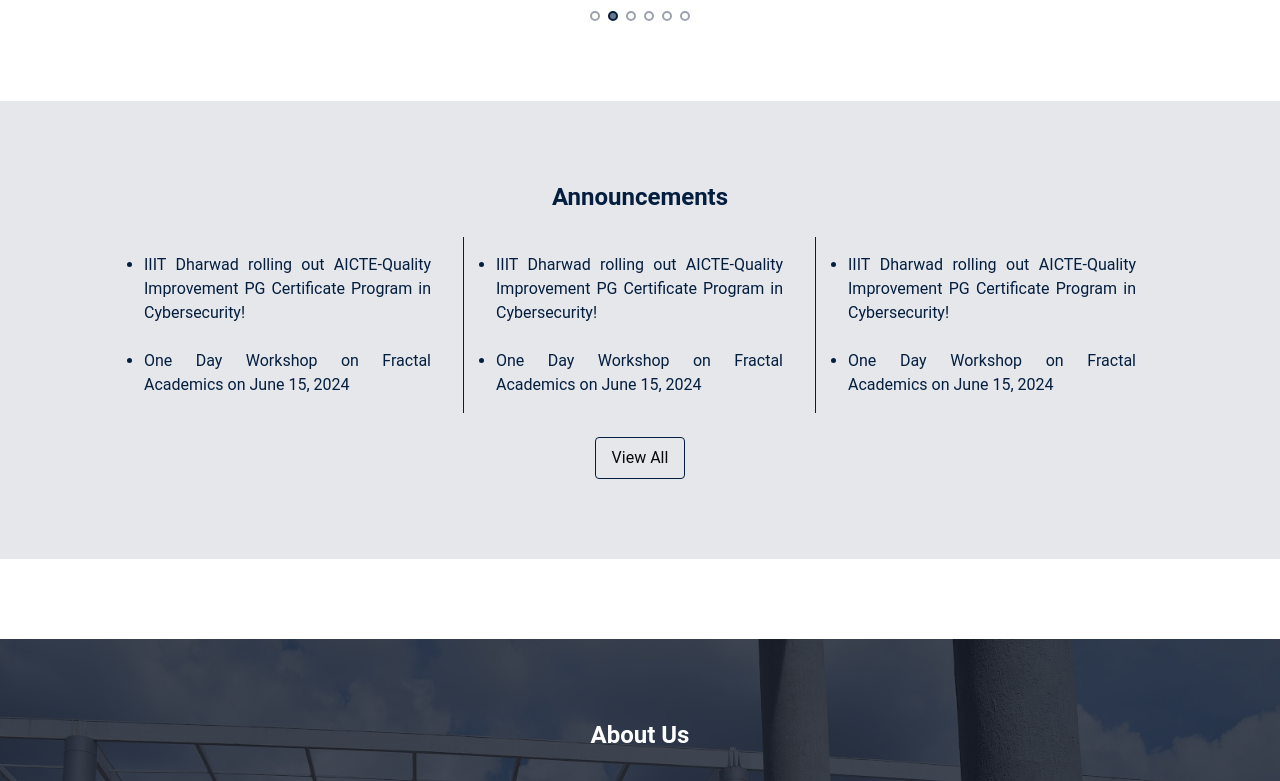
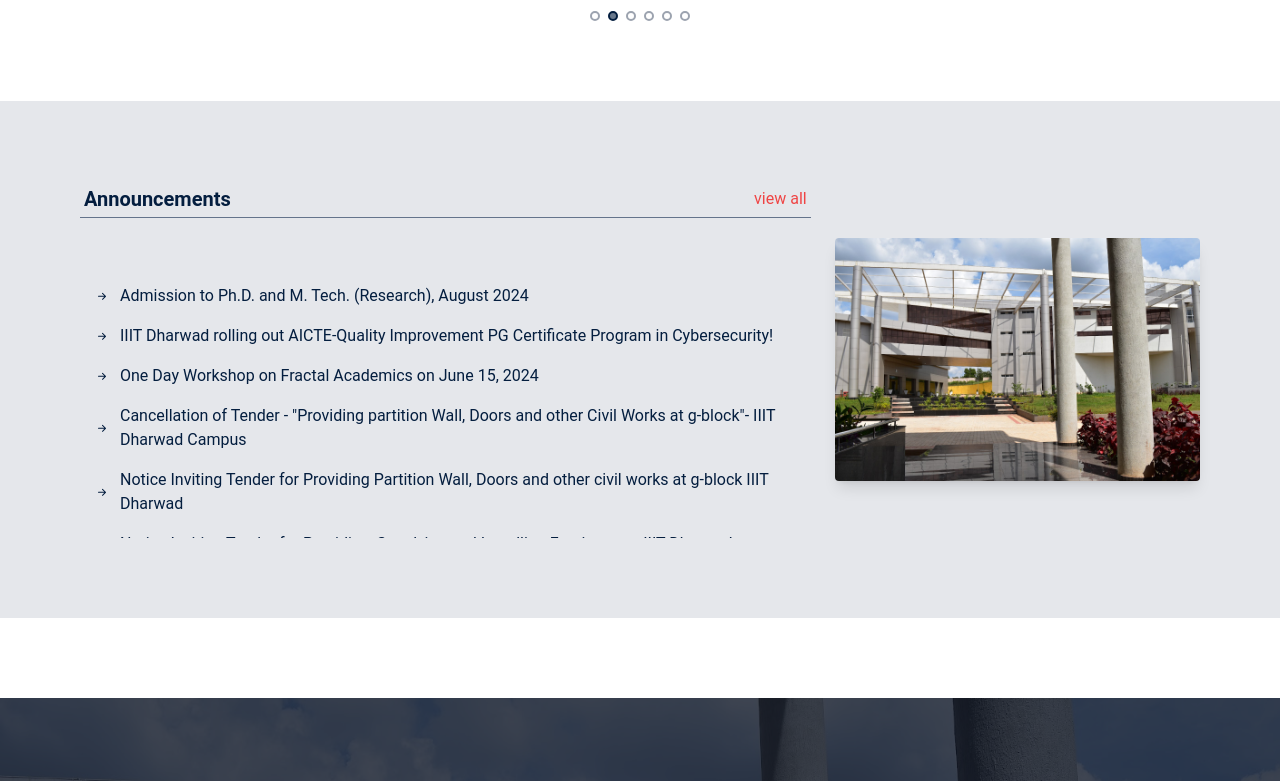
Before and after one commit to Velocity-IIITDWD/iiitdwd.ac.in, a Next.js app: page / in a window 1280 px wide. Shown: the part 579-1360 px from the top of the page. Built offline with nearby package versions, Linux system fonts and the light colour scheme.

Commit message:
HomePage Announcements added

```diff
--- a/app/globals.css
+++ b/app/globals.css
@@ -66,7 +66,6 @@
   .heading-text {
     @apply text-4xl font-bold my-10 text-center text-dwd-primary;
   }
-
 }
 
 @layer utilities {
@@ -90,6 +89,28 @@
     width: 3rem;
     height: 1px;
     background-color: white;
+  }
+}
+
+.slide {
+  transform: translate3d(0, 0, 0);
+}
+
+.scrolling-text {
+  transform: translateY(100%);
+  animation: my-animation 15s linear infinite;
+}
+
+@keyframes my-animation {
+  from {
+    -moz-transform: translateY(100%);
+    -webkit-transform: translateY(100%);
+    transform: translateY(100%);
+  }
+  to {
+    -moz-transform: translateY(-100%);
+    -webkit-transform: translateY(-100%);
+    transform: translateY(-100%);
   }
 }
 
--- a/app/page.tsx
+++ b/app/page.tsx
@@ -18,6 +18,7 @@ import { GalleryImages } from '@/data/gallery';
 import { events } from '@/data/events';
 import AnimatedCounter from '@/components/HomePage/AnimatedCounter';
 import AutoScrollCarousel from '@/components/HomePage/AutoScrollCarousel';
+import { announcements } from '@/data/announcements';
 
 export default function Home() {
   return (
@@ -46,38 +47,53 @@ export default function Home() {
         ))}
       </MainCarousel>
 
-      <section className="my-20 bg-gray-200 md:py-20 py-10 w-full flex flex-col items-center md:px-24 sm:px-10 p-4 gap-6">
-        <p className="text-dwd-primary text-2xl font-bold">Announcements</p>
-
-        <div className="grid text-dwd-primary text-justify lg:grid-cols-3 grid-cols-1 px-4">
-          <ul className="list-disc pl-8 p-4 px-8 border-0 border-dwd-primary border-r-0 border-b lg:border-b-0 lg:border-r flex flex-col gap-6">
-            <li>
-              IIIT Dharwad rolling out AICTE-Quality Improvement PG Certificate
-              Program in Cybersecurity!
-            </li>
-            <li>One Day Workshop on Fractal Academics on June 15, 2024</li>
-          </ul>
-          <ul className="list-disc pl-8 p-4 px-8 border-0 border-dwd-primary border-r-0 border-b lg:border-b-0 lg:border-r flex flex-col gap-6">
-            <li>
-              IIIT Dharwad rolling out AICTE-Quality Improvement PG Certificate
-              Program in Cybersecurity!
-            </li>
-            <li>One Day Workshop on Fractal Academics on June 15, 2024</li>
-          </ul>
-          <ul className="list-disc pl-8 p-4 px-8 flex flex-col gap-6">
-            <li>
-              IIIT Dharwad rolling out AICTE-Quality Improvement PG Certificate
-              Program in Cybersecurity!
-            </li>
-            <li>One Day Workshop on Fractal Academics on June 15, 2024</li>
-          </ul>
+      <section className="my-20 bg-gray-200 md:py-20 py-10 w-full flex flex-col md:flex-row-reverse items-center md:px-20 sm:px-10 p-4 gap-6">
+        <Image
+          alt="main image"
+          src={'/HomePage/IIIT_Dharwad.jpg'}
+          width={0}
+          height={0}
+          sizes="100%"
+          style={{ height: 'auto', width: '100%' }}
+          className="w-full rounded shadow-lg md:basis-1/3 overflow-hidden object-cover object-center"
+        />
+        <div className="w-full basis-2/3 flex flex-col h-full">
+          <div className="w-full items-center p-1 border-b border-b-slate-500 flex justify-between">
+            <div className="text-dwd-primary font-semibold text-xl">
+              Announcements
+            </div>
+            <Link href={'/announcements'} className="text-red-500">
+              view all
+            </Link>
+          </div>
+          <div className="overflow-hidden h-[40vh] relative slide">
+            <div className="flex flex-col gap-2 p-2 absolute top-0 left-0 w-full scrolling-text slide">
+              {announcements?.map((item, index) => (
+                <a
+                  href={item?.link}
+                  target="_blank"
+                  key={index}
+                  className="text-dwd-primary hover:bg-dwd-primary/30 rounded items-center cursor-pointer p-1 flex gap-2"
+                >
+                  <svg
+                    xmlns="http://www.w3.org/2000/svg"
+                    width="16"
+                    height="16"
+                    fill="currentColor"
+                    viewBox="0 0 16 16"
+                    className="w-5 flex-none"
+                  >
+                    <path
+                      fill-rule="evenodd"
+                      d="M4 8a.5.5 0 0 1 .5-.5h5.793L8.146 5.354a.5.5 0 1 1 .708-.708l3 3a.5.5 0 0 1 0 .708l-3 3a.5.5 0 0 1-.708-.708L10.293 8.5H4.5A.5.5 0 0 1 4 8"
+                    />
+                  </svg>
+                  <div>{item?.text}</div>
+                </a>
+              ))}
+            </div>
+          </div>
         </div>
-        <Link
-          href={'/announcements'}
-          className="border border-dwd-primary rounded px-4 py-2 hover:bg-dwd-primary hover:text-white  transition duration-300"
-        >
-          View All
-        </Link>
       </section>
 
       <section className="w-full h-full bg-fixed relative overflow-hidden before:z-0 before:absolute before:h-full before:w-full before:left-0 before:top-0 before:bg-gray-900/80 bg-cover bg-repeat-y bg-[url('/HomePage/IIIT_Dharwad.jpg')]">
@@ -209,7 +225,7 @@ export default function Home() {
 
       <section className="w-full h-full bg-fixed relative overflow-hidden before:z-0 before:absolute before:h-full before:w-full before:left-0 before:top-0 before:bg-gray-900/80 bg-cover bg-repeat-y bg-[url('/HomePage/LandingPage.png')]">
         <div className="relative py-24 lg:py-44 z-[1] text-white max-w-[1000px] mx-auto w-full px-10 items-center justify-center flex flex-col lg:flex-row gap-10 lg:gap-4">
-          <div className="flex basis-1/4 px-6 flex-col gap-2 items-center justify-center">
+          <div className="flex basis-1/3 px-6 flex-col gap-2 items-center justify-center">
             <div className="flex gap-2 items-center">
               <AnimatedCounter
                 className="text-3xl font-bold"
@@ -221,7 +237,7 @@ export default function Home() {
             <div className="h-[3px] relative flex flex-col w-full border-t-0 bg-transparent bg-gradient-to-r from-transparent via-gray-200 to-transparent opacity-50 after:block after:absolute after:-bottom-1 after:left-1/2 after:w-1/3 after:h-[3px] after:-translate-x-1/2 after:border-t-0 after:bg-transparent after:bg-gradient-to-r after:from-transparent after:via-slate-200 after:to-transparent"></div>
             <p className="font-semibold">Alumini</p>
           </div>
-          <div className="flex basis-1/4 px-6 flex-col gap-2 items-center justify-center">
+          <div className="flex basis-1/3 px-6 flex-col gap-2 items-center justify-center">
             <div className="flex gap-2 items-center">
               <AnimatedCounter
                 className="text-3xl font-bold"
@@ -233,7 +249,7 @@ export default function Home() {
             <div className="h-[3px] relative flex flex-col w-full border-t-0 bg-transparent bg-gradient-to-r from-transparent via-gray-200 to-transparent opacity-50 after:block after:absolute after:-bottom-1 after:left-1/2 after:w-1/3 after:h-[3px] after:-translate-x-1/2 after:border-t-0 after:bg-transparent after:bg-gradient-to-r after:from-transparent after:via-slate-200 after:to-transparent"></div>
             <p className="font-semibold">Placements</p>
           </div>
-          <div className="flex basis-1/4 px-6 flex-col gap-2 items-center justify-center">
+          <div className="flex basis-1/3 px-6 flex-col gap-2 items-center justify-center">
             <div className="flex gap-2 items-center">
               <AnimatedCounter
                 className="text-3xl font-bold"
@@ -245,7 +261,7 @@ export default function Home() {
             <div className="h-[3px] relative flex flex-col w-full border-t-0 bg-transparent bg-gradient-to-r from-transparent via-gray-200 to-transparent opacity-50 after:block after:absolute after:-bottom-1 after:left-1/2 after:w-1/3 after:h-[3px] after:-translate-x-1/2 after:border-t-0 after:bg-transparent after:bg-gradient-to-r after:from-transparent after:via-slate-200 after:to-transparent"></div>
             <p className="font-semibold">Faculty</p>
           </div>
-          <div className="flex basis-1/4 px-6 flex-col gap-2 items-center justify-center">
+          {/* <div className="flex basis-1/4 px-6 flex-col gap-2 items-center justify-center">
             <div className="flex gap-2 items-center">
               <AnimatedCounter
                 className="text-3xl font-bold"
@@ -256,7 +272,7 @@ export default function Home() {
             </div>
             <div className="h-[3px] relative flex flex-col w-full border-t-0 bg-transparent bg-gradient-to-r from-transparent via-gray-200 to-transparent opacity-50 after:block after:absolute after:-bottom-1 after:left-1/2 after:w-1/3 after:h-[3px] after:-translate-x-1/2 after:border-t-0 after:bg-transparent after:bg-gradient-to-r after:from-transparent after:via-slate-200 after:to-transparent"></div>
             <p className="font-semibold">Publications</p>
-          </div>
+          </div> */}
         </div>
       </section>
 
--- a/data/announcements.ts
+++ b/data/announcements.ts
@@ -1,32 +1,35 @@
 export type Announcement = {
-  href: string;
+  link: string;
   text: string;
-  timestamp: number;
 };
 
-let announcements: Announcement[] = [
+export const announcements: Announcement[] = [
   {
-    href: '/docs/announcement4.pdf',
-    text: 'IIIT Dharwad announces its latest announcement',
-    timestamp: 1716140476349,
+    link: '/HomePage/Ph.D_and_M.Tech-Research_Aug24_Admission_NOtification.pdf',
+    text: 'Admission to Ph.D. and M. Tech. (Research), August 2024',
   },
   {
-    href: '/docs/announcement3.pdf',
-    text: 'IIIT Dharwad announces its 3nd announcement',
-    timestamp: 1716140475349,
+    link: '/HomePage/AICTE_PROGRAM.pdf',
+    text: 'IIIT Dharwad rolling out AICTE-Quality Improvement PG Certificate Program in Cybersecurity!',
   },
   {
-    href: '/docs/announcement2.pdf',
-    text: 'IIIT Dharwad announces its 2nd announcement',
-    timestamp: 1716140474349,
+    link: '/HomePage/Brochure.pdf',
+    text: 'One Day Workshop on Fractal Academics on June 15, 2024',
   },
   {
-    href: '/docs/announcement1.pdf',
-    text: 'IIIT Dharwad announces its 1st announcement',
-    timestamp: 1716140473349,
+    link: '/HomePage/Cancellation_Wall_Partition.pdf',
+    text: 'Cancellation of Tender - "Providing partition Wall, Doors and other Civil Works at g-block"- IIIT Dharwad Campus',
+  },
+  {
+    link: '/tenders',
+    text: 'Notice Inviting Tender for Providing Partition Wall, Doors and other civil works at g-block IIIT Dharwad',
+  },
+  {
+    link: '/tenders',
+    text: 'Notice Inviting Tender for Providing, Supplying and Installing Furnitures at IIIT Dharwad',
+  },
+  {
+    link: '/SRMP-ACMTMM-Jnl.pdf',
+    text: 'Journal article co-authored by Prof. Prasanna titled "Exploration of Speech and Music Information for Movie Genre Classification" gets accepted for publication in ACM Transactions on Multimedia Computing, Communications and Applications. Happy Reading!',
   },
 ];
-
-announcements.sort();
-
-export { announcements };
```
